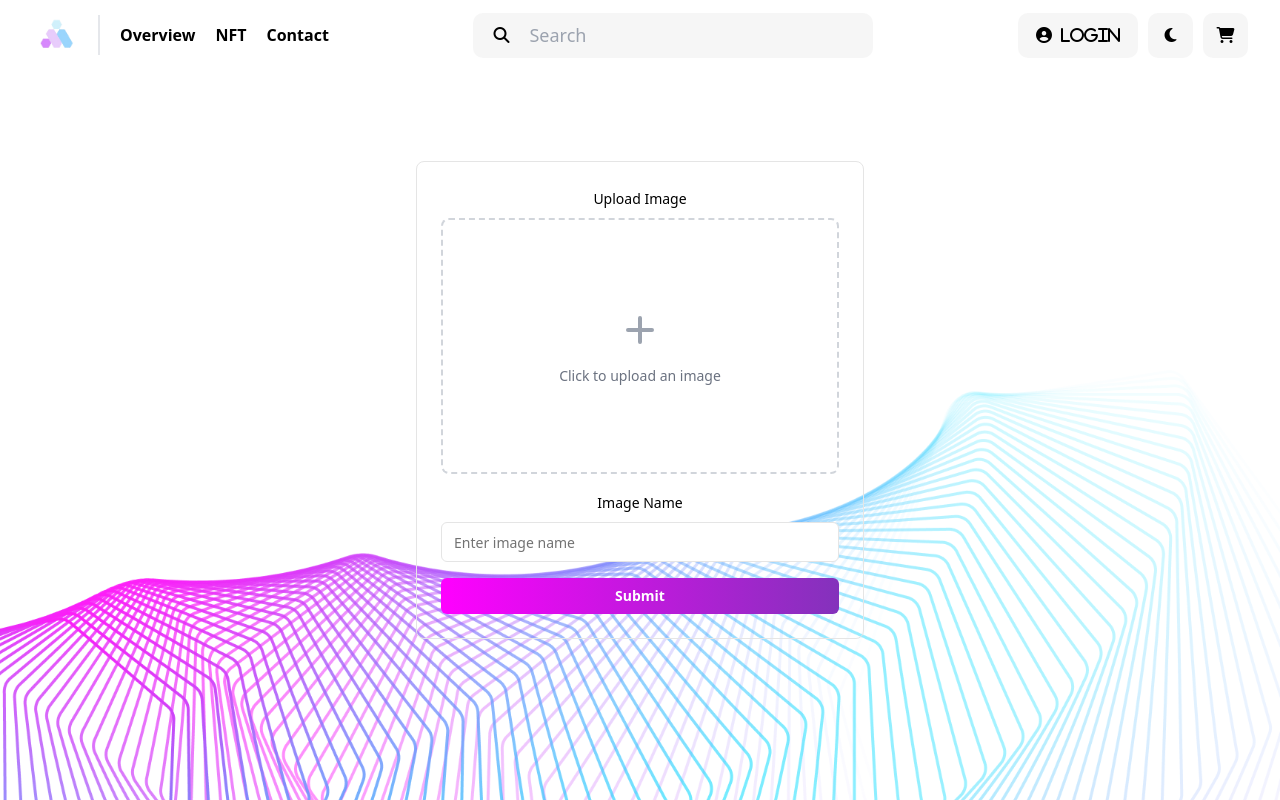
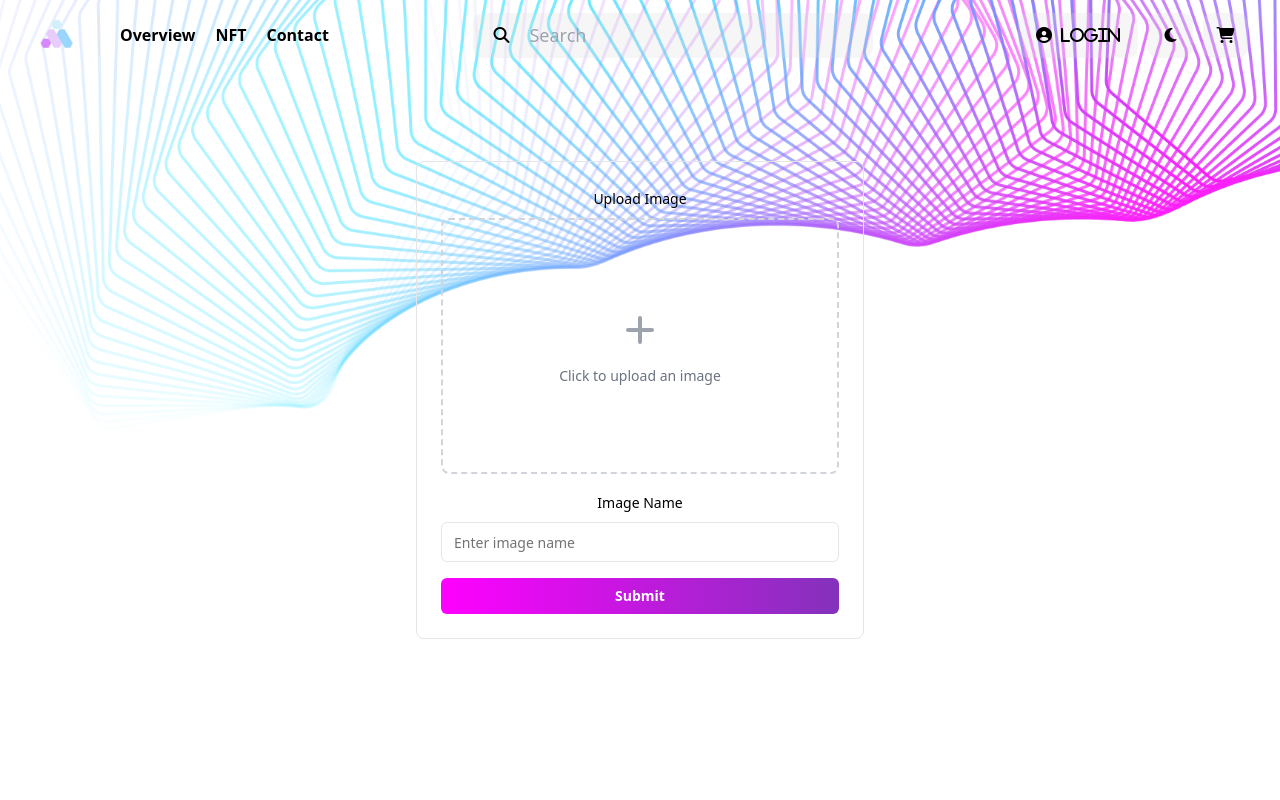
Before and after one commit to JasonFernandoo/CodeFest, a React (Vite) app in the folder frontend/: page /input in a window 1280 px wide. Built offline with nearby package versions, Linux system fonts and the light colour scheme.

Commit message:
refactor: fix darkmode

```diff
--- a/frontend/src/DarkModeContext.tsx
+++ b/frontend/src/DarkModeContext.tsx
@@ -1,4 +1,4 @@
-import { createContext, useContext, useState, ReactNode } from "react";
+import { createContext, useContext, useState, ReactNode, useEffect } from "react";
 
 interface DarkModeContextProps {
   darkMode: boolean;
@@ -10,15 +10,22 @@ const DarkModeContext = createContext<DarkModeContextProps | undefined>(
 );
 
 export const DarkModeProvider = ({ children }: { children: ReactNode }) => {
-  const [darkMode, setDarkMode] = useState(false);
+  const [darkMode, setDarkMode] = useState(() => {
+    const saved = sessionStorage.getItem("darkMode");
+    return saved ? JSON.parse(saved) : false;
+  });
 
-  const toggleDarkMode = () => {
-    setDarkMode(!darkMode);
-    if (!darkMode) {
+  useEffect(() => {
+    if (darkMode) {
       document.documentElement.classList.add("dark");
     } else {
       document.documentElement.classList.remove("dark");
     }
+    sessionStorage.setItem("darkMode", JSON.stringify(darkMode));
+  }, [darkMode]);
+
+  const toggleDarkMode = () => {
+    setDarkMode(!darkMode);
   };
 
   return (
--- a/frontend/src/components/Input.tsx
+++ b/frontend/src/components/Input.tsx
@@ -45,7 +45,7 @@ export default function Input() {
 
   return (
     <div
-      className={`h-[100vh] w-[100vw] flex justify-center bg-[url('/background2.png')] bg-cover bg-center items-center py-10 px-4 ${
+      className={`h-[100vh] w-[100vw] flex justify-center bg-[url('/background2-rev.png')] bg-cover bg-center items-center py-10 px-4 ${
         darkMode ? "bg-black text-white" : "bg-white text-black"
       }`}
     >
```
Also changed, not shown: frontend/public/background4.png (added).
